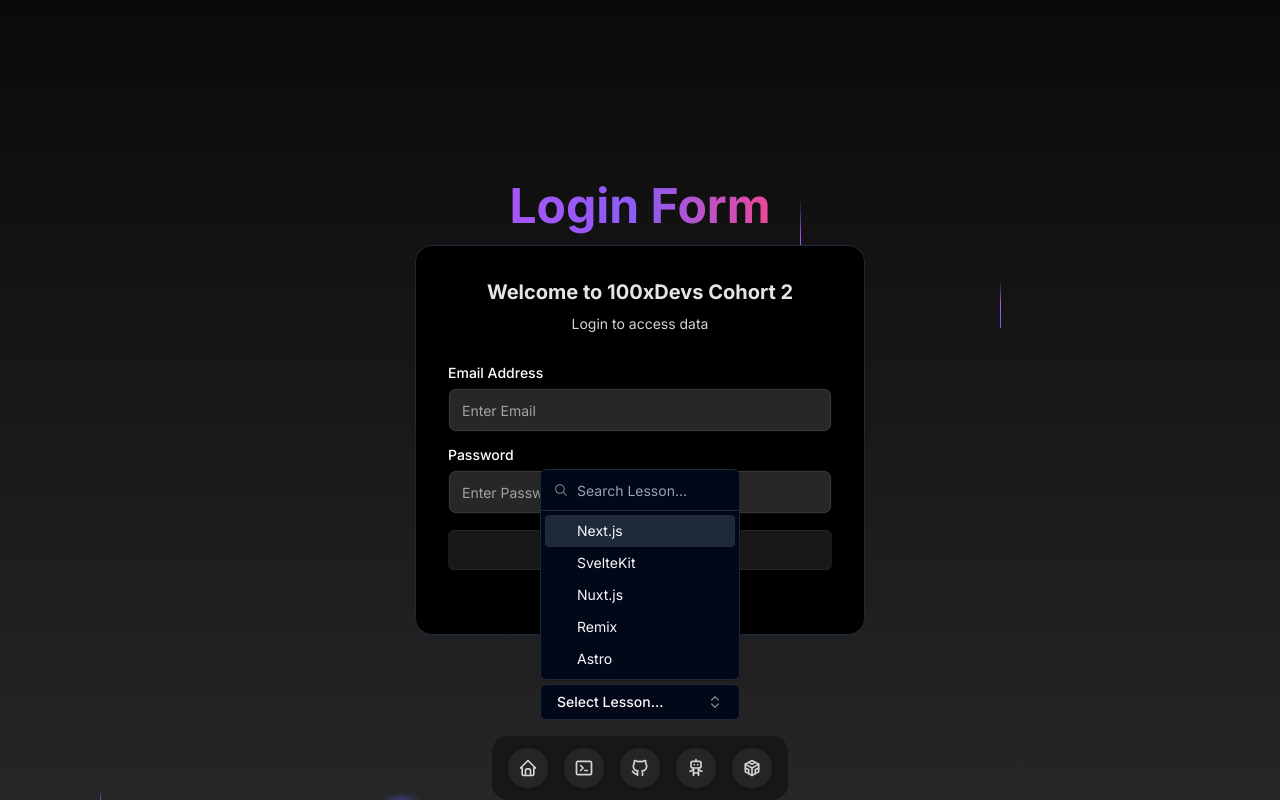
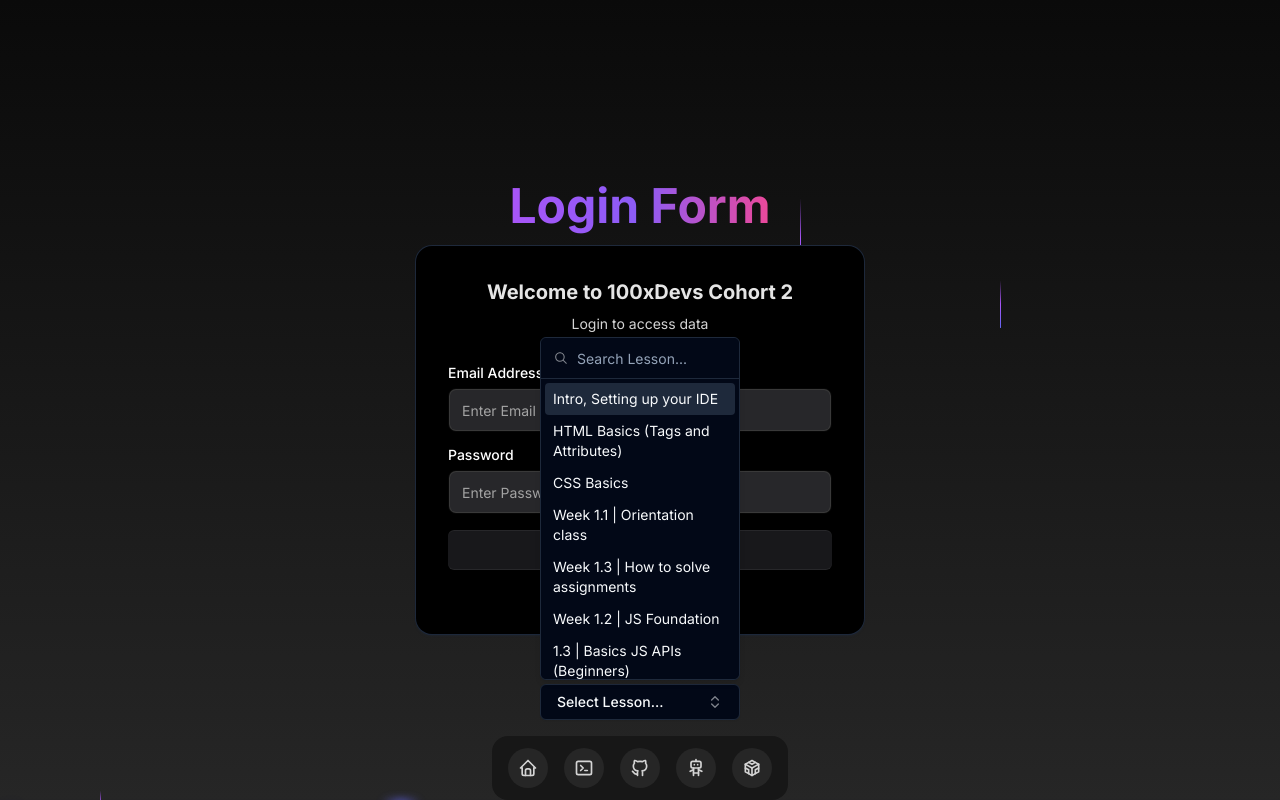
Before and after one commit to Ankur02Sarkar/100xdevs-cohort-2, a Next.js app: page / in a window 1280 px wide. Both pictures are taken after a click on the button "Select Lesson...". Built offline with nearby package versions, Linux system fonts and the light colour scheme.

Commit message:
routing setup dow combobox

```diff
--- a/src/components/ComboboxDemo.jsx
+++ b/src/components/ComboboxDemo.jsx
@@ -18,33 +18,31 @@
   PopoverContent,
   PopoverTrigger,
 } from "@/components/ui/popover";
+import { cohort2Data } from "@/app/assets/data";
+import { useRouter } from "next/navigation";
 
 const frameworks = [
-  {
-    value: "next.js",
-    label: "Next.js",
-  },
-  {
-    value: "sveltekit",
-    label: "SvelteKit",
-  },
-  {
-    value: "nuxt.js",
-    label: "Nuxt.js",
-  },
-  {
-    value: "remix",
-    label: "Remix",
-  },
-  {
-    value: "astro",
-    label: "Astro",
-  },
+  ...cohort2Data.flatMap((week) =>
+    week.media.map((item) => ({
+      value: item.id.toString(),
+      label: item.name,
+      type: item.type,
+      url: item.url,
+    }))
+  ),
 ];
 
 export function ComboboxDemo() {
   const [open, setOpen] = React.useState(false);
   const [value, setValue] = React.useState("");
+  const router = useRouter();
+  const gotoLesson = (lesson) => {
+    if (lesson.type === "document") {
+      window.open(lesson.url, "_blank");
+    } else {
+      router.push(`/lesson/${lesson.value}`);
+    }
+  };
 
   return (
     <Popover open={open} onOpenChange={setOpen}>
@@ -70,19 +68,15 @@
               {frameworks.map((framework) => (
                 <CommandItem
                   key={framework.value}
-                  value={framework.value}
+                  value={framework.label}
                   onSelect={(currentValue) => {
                     setValue(currentValue === value ? "" : currentValue);
                     setOpen(false);
                   }}
                 >
-                  <Check
-                    className={cn(
-                      "mr-2 h-4 w-4",
-                      value === framework.value ? "opacity-100" : "opacity-0"
-                    )}
-                  />
-                  {framework.label}
+                  <h2 className="w-full" onClick={() => gotoLesson(framework)}>
+                    {framework.label}
+                  </h2>
                 </CommandItem>
               ))}
             </CommandGroup>
```
